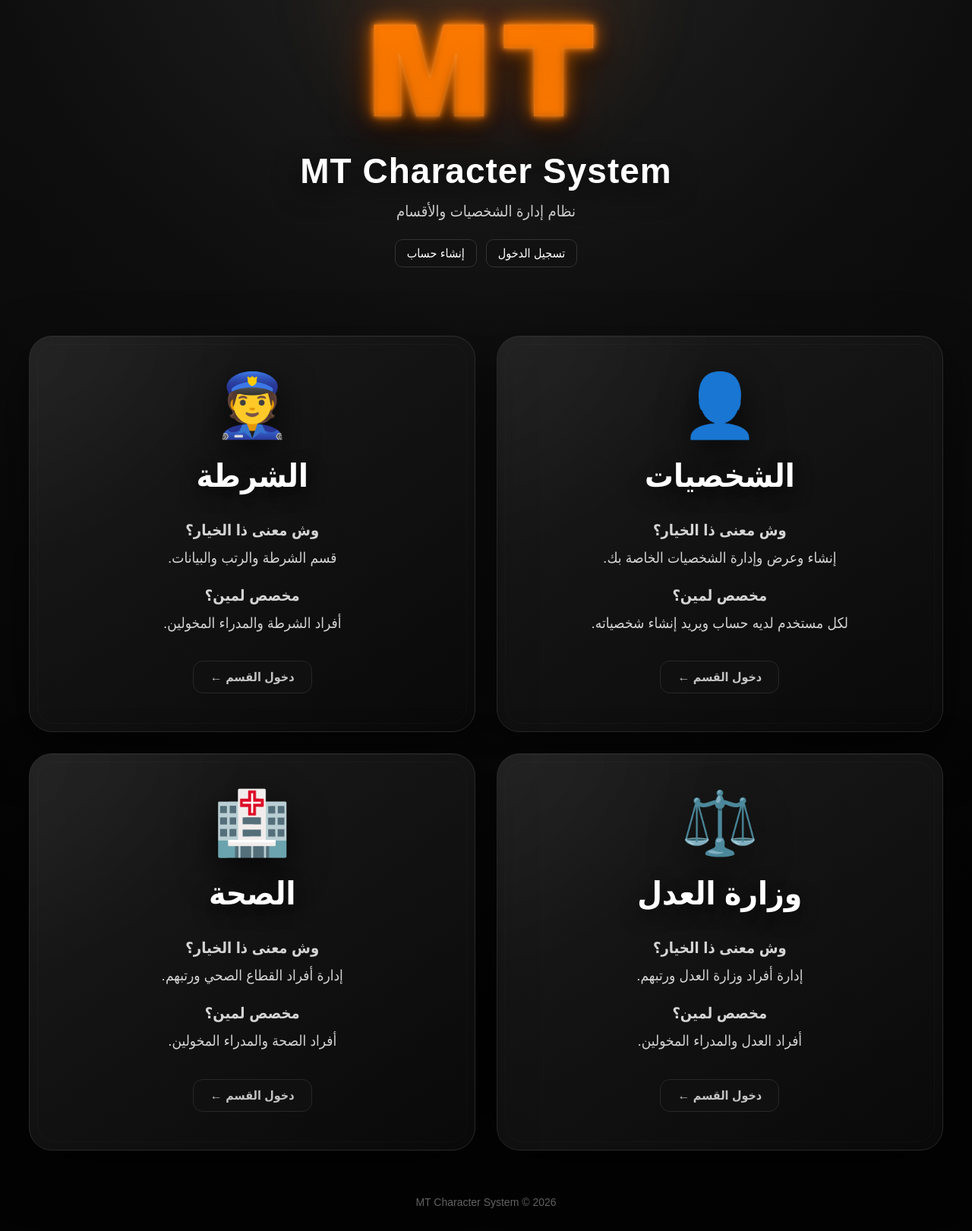
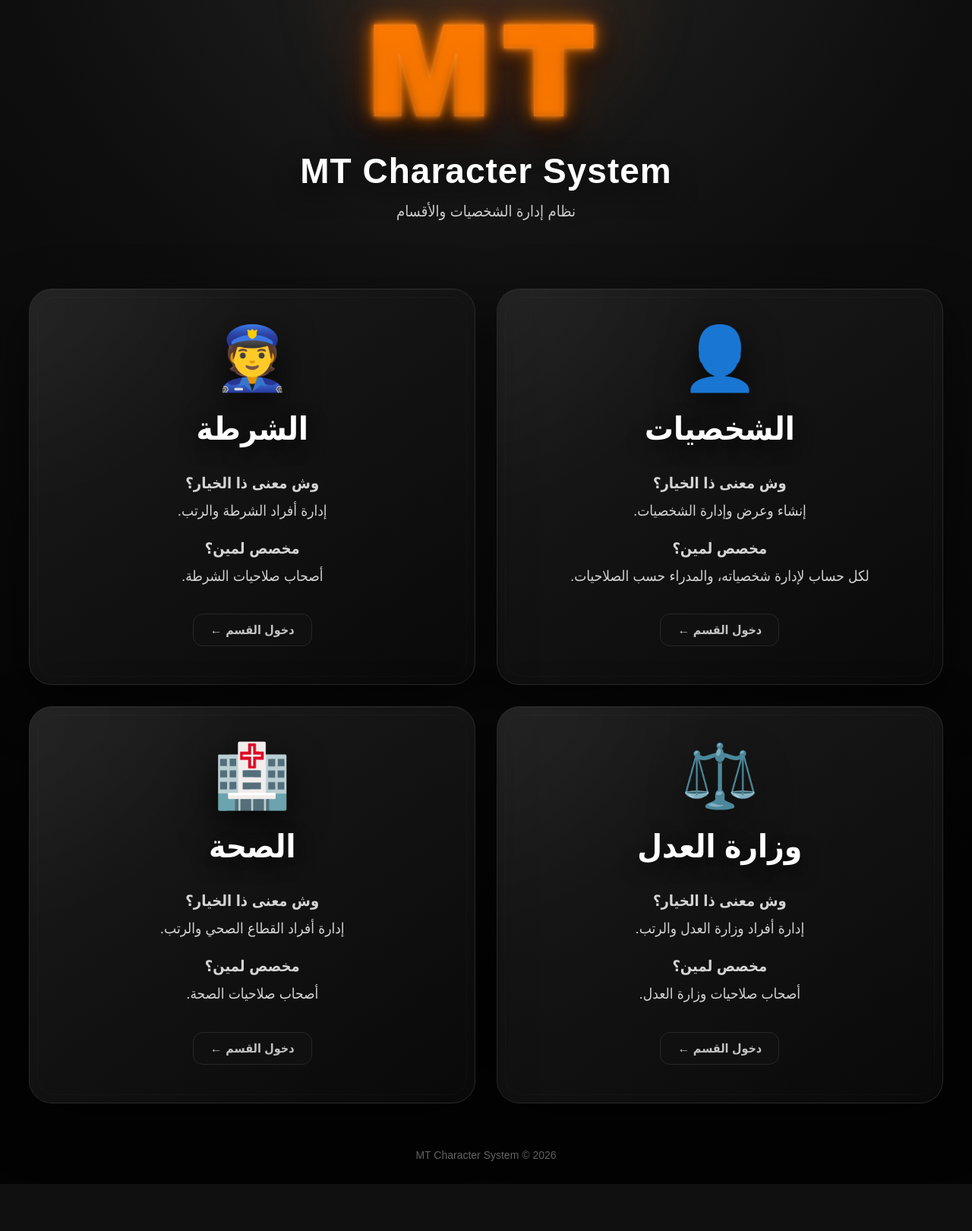
Before and after one commit to dahomaq37-jpg/-MT-Character-System, a Flask app: page / in a window 1280 px wide. Shown: the part 45-1666 px from the top of the page at 76% size. After the commit the page ends 1604 px from the top, so only its background shows below. Run offline with Flask 3, Linux system fonts and the light colour scheme.

Commit message:
Update index.html

```diff
--- a/templates/index.html
+++ b/templates/index.html
@@ -39,62 +33,14 @@
         نظام إدارة الشخصيات والأقسام
     </p>
 
-
-    {% if current_user %}
-
-        <div class="user-bar">
-
-            <span>
-                مرحبًا،
-                {{ current_user["username"] }}
-            </span>
-
-            {% if current_user["is_owner"] %}
-
-                <span class="role-badge">
-                    Owner
-                </span>
-
-            {% else %}
-
-                <span class="role-badge">
-                    {{ current_user["role"] or "Helper" }}
-                </span>
-
-            {% endif %}
-
-            <a href="/logout">
-                تسجيل الخروج
-            </a>
-
-        </div>
-
-    {% else %}
-
-        <div class="user-bar">
-
-            <a href="/login">
-                تسجيل الدخول
-            </a>
-
-            <a href="/register">
-                إنشاء حساب
-            </a>
-
-        </div>
-
-    {% endif %}
-
 </header>
 
 
 <main class="sections">
 
 
-    <a
-        href="/characters"
-        class="section-card"
-    >
+    <a href="/characters"
+       class="section-card">
 
         <div class="icon">
             👤
@@ -105,29 +51,24 @@
         </h2>
 
         <p>
-
             <strong>
                 وش معنى ذا الخيار؟
             </strong>
 
             <br>
 
-            إنشاء وعرض وإدارة الشخصيات
-            الخاصة بك.
-
+            إنشاء وعرض وإدارة الشخصيات.
         </p>
 
         <p>
-
             <strong>
                 مخصص لمين؟
             </strong>
 
             <br>
 
-            لكل مستخدم لديه حساب
-            ويريد إنشاء شخصياته.
-
+            لكل حساب لإدارة شخصياته،
+            والمدراء حسب الصلاحيات.
         </p>
 
         <span class="open">
@@ -152,28 +90,23 @@
         </h2>
 
         <p>
-
             <strong>
                 وش معنى ذا الخيار؟
             </strong>
 
             <br>
 
-            قسم الشرطة والرتب والبيانات.
-
+            إدارة أفراد الشرطة والرتب.
         </p>
 
         <p>
-
             <strong>
                 مخصص لمين؟
             </strong>
 
             <br>
 
-            أفراد الشرطة والمدراء
-            المخولين.
-
+            أصحاب صلاحيات الشرطة.
         </p>
 
         <span class="open">
@@ -198,29 +128,23 @@
         </h2>
 
         <p>
-
             <strong>
                 وش معنى ذا الخيار؟
             </strong>
 
             <br>
 
-            إدارة أفراد وزارة العدل
-            ورتبهم.
-
+            إدارة أفراد وزارة العدل والرتب.
         </p>
 
         <p>
-
             <strong>
                 مخصص لمين؟
             </strong>
 
             <br>
 
-            أفراد العدل والمدراء
-            المخولين.
-
+            أصحاب صلاحيات وزارة العدل.
         </p>
 
         <span class="open">
@@ -245,29 +166,23 @@
         </h2>
 
         <p>
-
             <strong>
                 وش معنى ذا الخيار؟
             </strong>
 
             <br>
 
-            إدارة أفراد القطاع الصحي
-            ورتبهم.
-
+            إدارة أفراد القطاع الصحي والرتب.
         </p>
 
         <p>
-
             <strong>
                 مخصص لمين؟
             </strong>
 
             <br>
 
-            أفراد الصحة والمدراء
-            المخولين.
-
+            أصحاب صلاحيات الصحة.
         </p>
 
         <span class="open">
@@ -280,25 +195,16 @@
 </main>
 
 
-{% if current_user and (
-    current_user["is_owner"]
-    or has_permission("permissions_view")
-    or has_permission("admins_manage")
-) %}
-
+{% if current_user and current_user["is_owner"] %}
 
 <section class="admin-section">
 
-
-    <a
-        href="/admin/permissions"
-        class="admin-card"
-    >
+    <a href="/admin"
+       class="admin-card">
 
         <div class="admin-icon">
             ⚙️
         </div>
-
 
         <div class="admin-content">
 
@@ -334,62 +270,6 @@
 
 
 <style>
-
-    .user-bar {
-
-        display: flex;
-        align-items: center;
-        justify-content: center;
-
-        gap: 12px;
-
-        margin-top: 25px;
-
-        flex-wrap: wrap;
-
-    }
-
-
-    .user-bar a {
-
-        color: white;
-
-        text-decoration: none;
-
-        padding: 8px 15px;
-
-        border: 1px solid #333;
-
-        border-radius: 10px;
-
-        background: #111;
-
-    }
-
-
-    .user-bar a:hover {
-
-        border-color: #ff7a00;
-
-    }
-
-
-    .role-badge {
-
-        padding: 7px 14px;
-
-        border-radius: 10px;
-
-        border: 1px solid #ff7a00;
-
-        color: #ff7a00;
-
-        background: #111;
-
-        font-weight: bold;
-
-    }
-
 
 .admin-section {
 
```
Also changed, not shown: other parts of templates/index.html (+59 -41 lines). Lines whose indentation alone changed are shown as unchanged.
